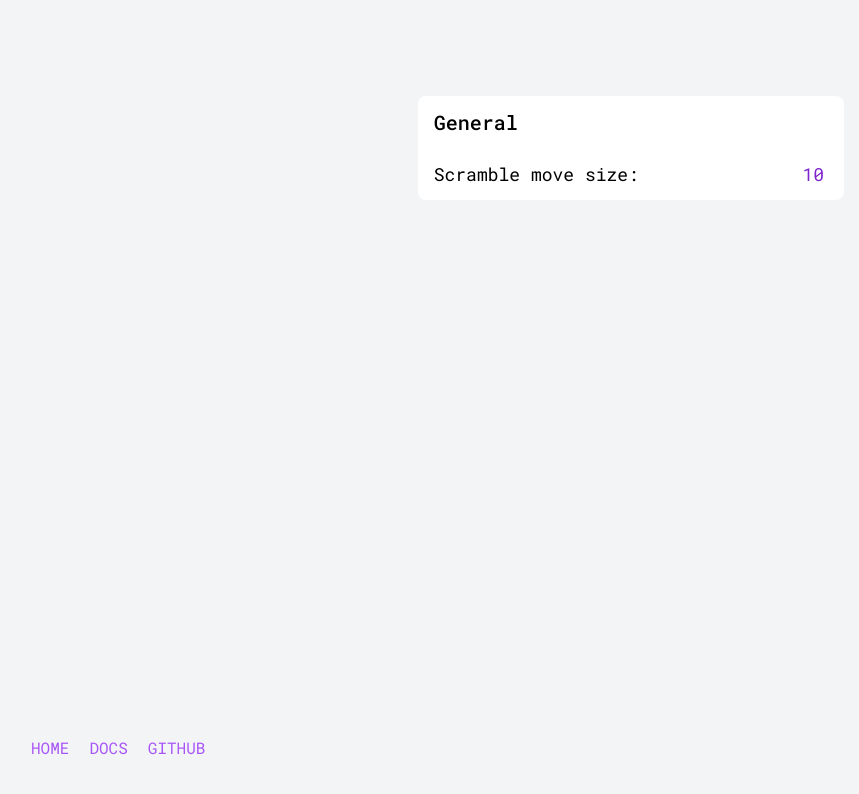
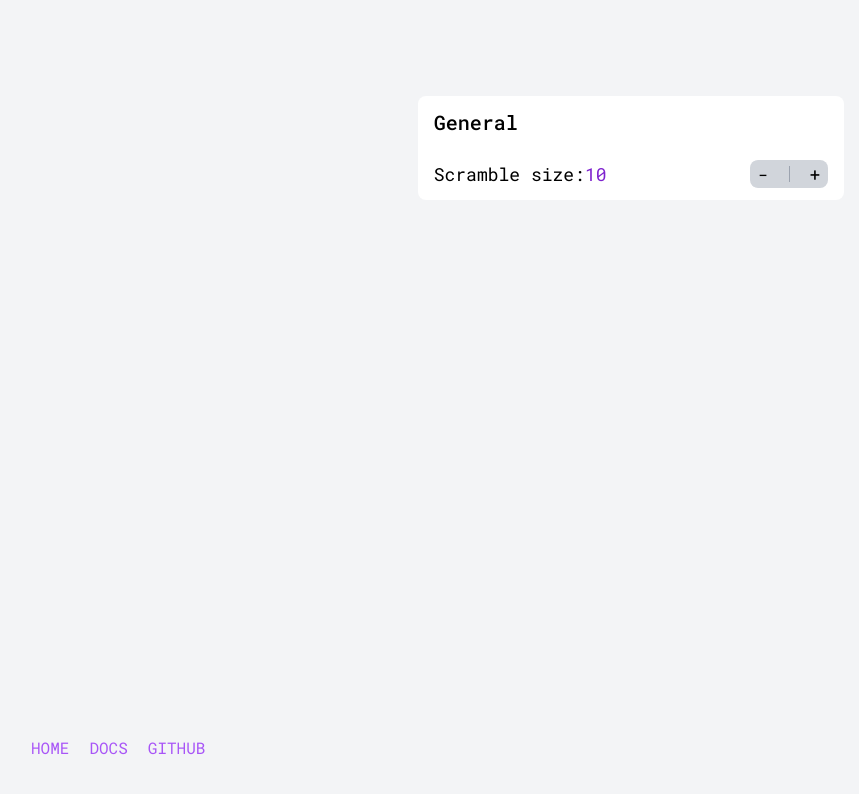
Before and after one commit to L33dy/CubeTimer, a SvelteKit app: page /settings in a window 1280 px wide. Shown: the top 794 px of the page, without its empty margins (9-868 px from the left). Built offline with nearby package versions, Linux system fonts and the light colour scheme; a web font is replaced by a local one.

Commit message:
change of scramble behavior, settings saving

```diff
--- a/src/lib/index.js
+++ /dev/null
@@ -1,7 +0,0 @@
-export async function getScramble(scrambleSize) {
-    const res = await fetch('/api?length=' + scrambleSize, {
-        method: 'GET'
-    })
-
-    return await res.text()
-}
--- a/src/routes/+layout.svelte
+++ b/src/routes/+layout.svelte
@@ -3,6 +3,8 @@
     import Footer from "./components/Footer.svelte";
 </script>
 
-<slot/>
+<main class="w-1/3 mx-auto py-24">
+    <slot/>
 
-<Footer/>
+    <Footer/>
+</main>
--- a/src/routes/+page.svelte
+++ b/src/routes/+page.svelte
@@ -1,7 +1,7 @@
 <script>
     import Status from "./components/Status.svelte";
-    import {getScramble} from "$lib";
     import {fade} from "svelte/transition";
+    import {generateScramble} from "$lib/scramble.js";
     import {saveTime, getMeanTime, getAverage} from "$lib/save.js";
     import {getSettings} from "$lib/settings.js";
     import {onMount} from "svelte";
@@ -35,7 +35,7 @@
 
             getStats()
 
-            scramble = getScramble(settings.scrambleSize)
+            scramble = generateScramble(settings.scrambleSize)
         }
     }
 
@@ -60,7 +60,7 @@
     onMount(() => {
         settings = getSettings()
 
-        scramble = getScramble(settings.scrambleSize)
+        scramble = generateScramble(settings.scrambleSize)
 
         getStats()
     })
@@ -74,12 +74,10 @@
     </a>
 </div>
 
-<div class="flex justify-center items-center mt-56 w-full relative">
-    {#await scramble}
-    	<p></p>
-    {:then s}
-        <p in:fade={{duration: 450}} class:opacity-0={interval} class="text-4xl font-medium whitespace-nowrap absolute bottom-0 left-1/2 -translate-x-1/2 transition-opacity duration-150">{s ? s : ""}</p>
-    {/await}
+<div class="flex justify-center items-center mt-40 w-full relative">
+    {#key scramble}
+        <p in:fade={{duration: 450}} class:opacity-0={interval} class="text-4xl font-medium whitespace-nowrap absolute bottom-0 left-1/2 -translate-x-1/2 transition-opacity duration-150">{scramble ? scramble : ""}</p>
+    {/key}
 </div>
 
 <div class="absolute top-1/2 left-1/2 -translate-x-1/2 -translate-y-1/2">
--- a/src/routes/api/+server.js
+++ b/src/routes/api/+server.js
@@ -1,4 +1,4 @@
-import {generateScramble} from "$lib/apiFunc.js";
+import {generateScramble} from "$lib/scramble.js";
 
 export function GET({url}) {
     let scrambleLength = url.searchParams.get("length");
--- a/src/routes/docs/+page.svelte
+++ b/src/routes/docs/+page.svelte
@@ -2,16 +2,15 @@
     import {page} from "$app/stores";
 </script>
 
-<main class="w-1/3 mx-auto pt-24">
-
 <div class="flex flex-col justify-start items-start gap-12">
     <div class="w-full flex flex-col justify-center items-start gap-4">
         <h1 class="font-poetsen uppercase text-3xl">ABOUT</h1>
-            <p>CubeTimer is an open source timing program for Rubik's cube speedsolvers. It provides an API for generating the scrambles that it uses itself. It saves your data locally on the browsers cache.</p>
+        <p>CubeTimer is an open source timing program for Rubik's cube speedsolvers. It saves your data locally on the browser cache and also provides an API for generating the scrambles.</p>
     </div>
     <div class="w-full flex flex-col justify-center items-start gap-4">
         <h1 class="font-poetsen uppercase text-3xl">How to use the API</h1>
-            <p>CubeTimer provides a simple API that generates a scramble based on the given parameters. Below is documentation on
+        <p>CubeTimer provides a simple API that generates and returns a scramble based on the given parameters. Below is
+            documentation on
             examples to check out on how to use the API.</p>
     </div>
 </div>
@@ -32,7 +31,7 @@
             &emsp;.then((res) => res.text())
             &emsp;.then((data) => console.log(data))
         </code>
-            <p class="border-l-4 border-l-purple-400 pl-4">Normally, the API generates a scramble of 10 moves. You can change this number by passing a length parameter.</p>
+        <p class="border-l-4 border-l-purple-400 pl-4">Normally, the API generates a scramble of 10 moves. You can
+            change this number by passing a length parameter.</p>
     </div>
 </div>
-</main>
--- a/src/routes/settings/+page.svelte
+++ b/src/routes/settings/+page.svelte
@@ -4,40 +4,42 @@
 
     let settings;
 
-    let scrambleSize;
+    $: if (settings) {
+        updateSettings()
+    }
 
     onMount(() => {
         settings = getSettings()
     })
 
     function updateSettings() {
-        if (scrambleSize.value > 30) {
-            scrambleSize.value = 30;
-        }
-        else if (scrambleSize.value < 5) {
-            scrambleSize.value = 5;
-        }
+        setSettings(settings)
+    }
 
-        settings.scrambleSize = scrambleSize.value;
+    function incrementScrambleSize() {
+        settings.scrambleSize++;
 
-        setSettings(settings)
+        if (settings.scrambleSize > 30) settings.scrambleSize = 30;
+    }
+
+    function decrementScrambleSize() {
+        settings.scrambleSize--;
+
+        if (settings.scrambleSize < 5) settings.scrambleSize = 5;
     }
 </script>
 
-<main class="w-1/3 mx-auto pt-24">
-    <div class="flex flex-col justify-center items-start bg-white w-full rounded-lg px-4 py-3">
-        <h2 class="text-xl font-medium">General</h2>
-        <div class="flex flex-col justify-start items-start mt-6 w-full">
-            <div class="relative w-full flex justify-between items-center text-lg">
-                <label for="scramble-size">Scramble move size:</label>
-                <input on:focusout={updateSettings} bind:this={scrambleSize} type="number" id="scramble-size" min="5" max="30" value={settings?.scrambleSize}>
-            </div>
+<div class="flex flex-col justify-center items-start bg-white w-full rounded-lg px-4 py-3">
+    <h2 class="text-xl font-medium">General</h2>
+    <div class="flex justify-between items-center mt-6 w-full">
+        <div class="relative w-full flex justify-start items-center text-lg">
+            <label for="scramble-size">Scramble size:</label>
+            <p class="text-purple-700 text-center" id="scramble-size">{settings?.scrambleSize ? settings?.scrambleSize : ""}</p>
+        </div>
+        <div class="flex justify-center items-center bg-gray-300 rounded-lg text-lg">
+            <button class="pl-2 pr-5" on:click={decrementScrambleSize}>-</button>
+            <div class="w-[1px] h-4 bg-gray-400"></div>
+            <button class="pr-2 pl-5" on:click={incrementScrambleSize}>+</button>
         </div>
     </div>
-</main>
-
-<style lang="postcss">
-    input {
-        @apply outline-none text-purple-700 text-center;
-    }
-</style>
+</div>
```
Also changed, not shown: src/lib/scramble.js (renamed from src/lib/apiFunc.js). Lines whose indentation alone changed are shown as unchanged.
